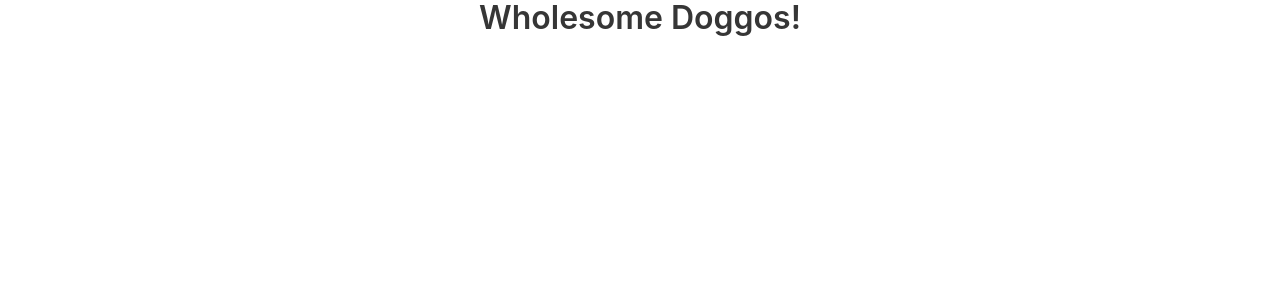
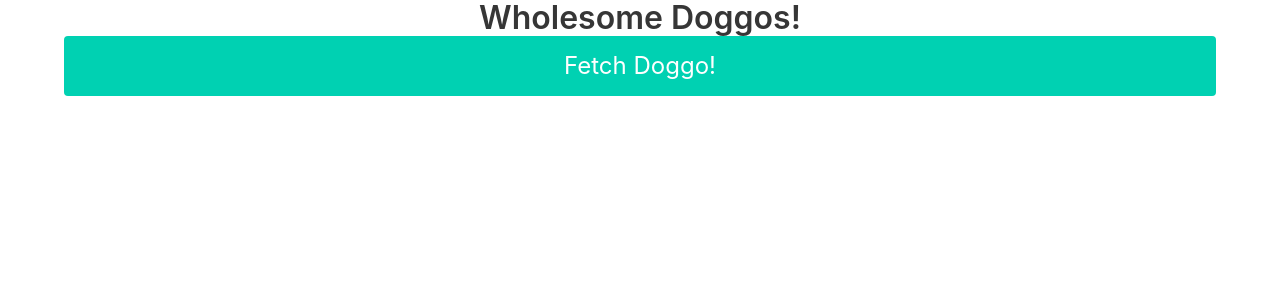
Before and after one commit to robertxluo/wholesome-doggos, an Angular app: page / in a window 1280 px wide. Shown: the top 300 px of the page. Built offline with nearby package versions, Linux system fonts and the light colour scheme.

Commit message:
Add button layout component

```diff
--- a/src/app/app.component.html
+++ b/src/app/app.component.html
@@ -1 +1,2 @@
 <app-header></app-header>
+<app-button-layout></app-button-layout>
--- a/src/app/app.module.ts
+++ b/src/app/app.module.ts
@@ -3,11 +3,13 @@ import { NgModule } from '@angular/core';
 
 import { AppComponent } from './app.component';
 import { HeaderComponent } from './header/header.component';
+import { ButtonLayoutComponent } from './button-layout/button-layout.component';
 
 @NgModule({
   declarations: [
     AppComponent,
-    HeaderComponent
+    HeaderComponent,
+    ButtonLayoutComponent
   ],
   imports: [
     BrowserModule
--- /dev/null
+++ b/src/app/button-layout/button-layout.component.css
@@ -0,0 +1,3 @@
+.container {
+  display: flex;
+}
--- /dev/null
+++ b/src/app/button-layout/button-layout.component.html
@@ -0,0 +1,3 @@
+<div class="container">
+  <button class="button is-primary is-large is-fullwidth">Fetch Doggo!</button>
+</div>
--- /dev/null
+++ b/src/app/button-layout/button-layout.component.ts
@@ -0,0 +1,15 @@
+import { Component, OnInit } from '@angular/core';
+
+@Component({
+  selector: 'app-button-layout',
+  templateUrl: './button-layout.component.html',
+  styleUrls: ['./button-layout.component.css']
+})
+export class ButtonLayoutComponent implements OnInit {
+
+  constructor() { }
+
+  ngOnInit() {
+  }
+
+}
```
Also changed, not shown: 1 other file (tests, documents, lock files or other folders).
